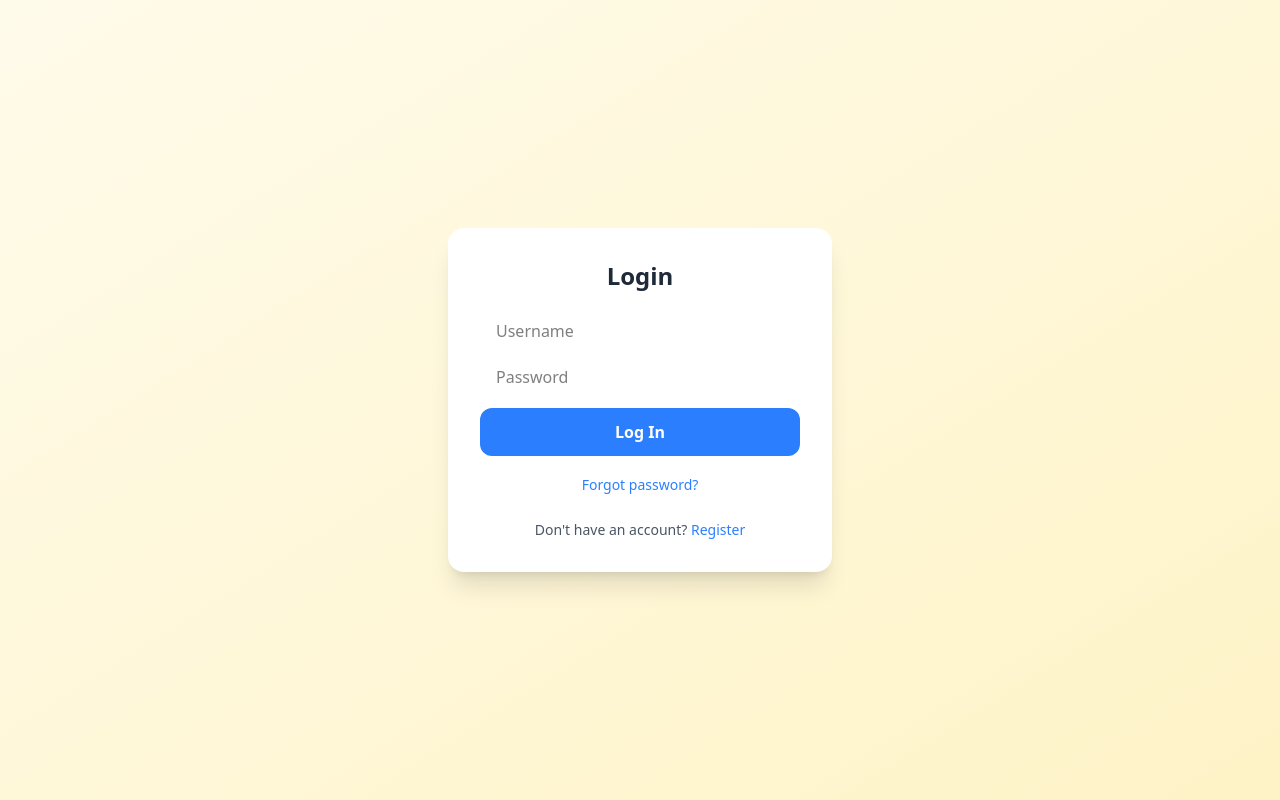
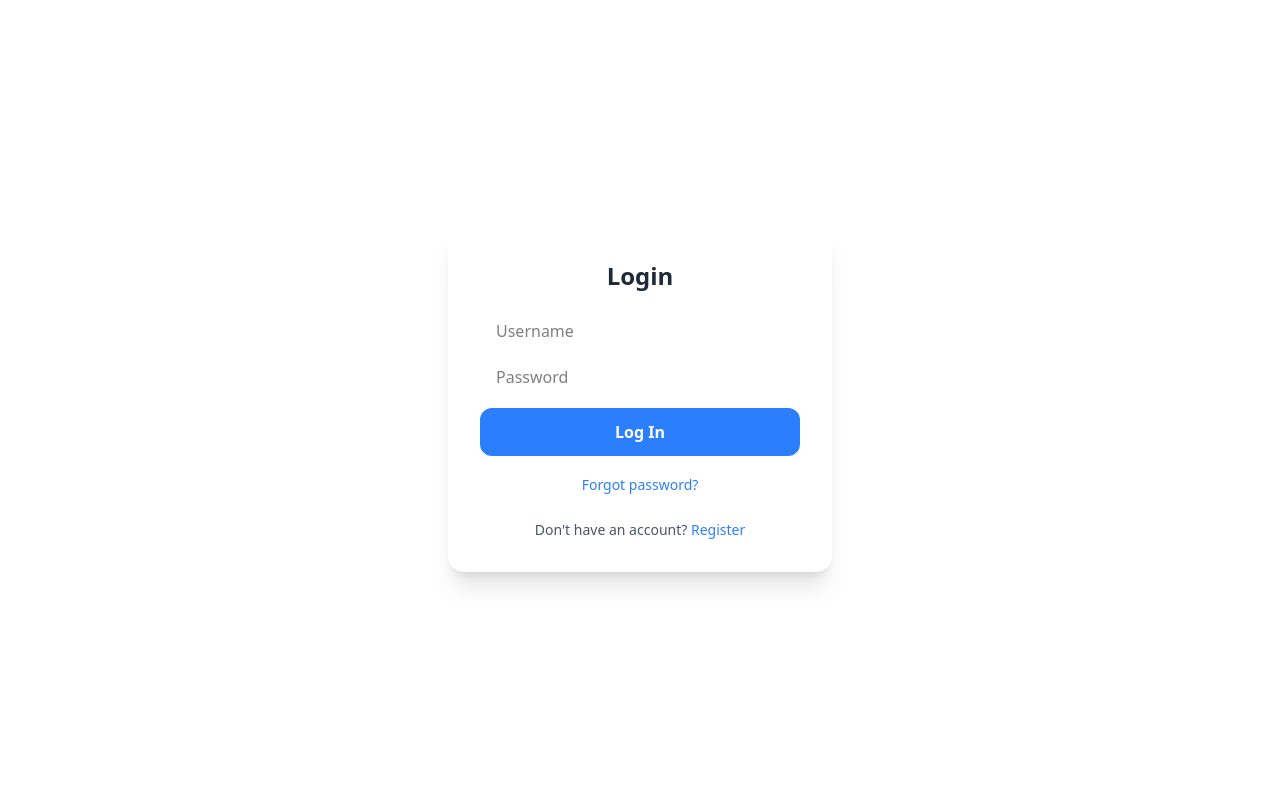
Before and after one commit to sinan668/eventmate-project, a React (Vite) app: page /login in a window 1280 px wide. Built offline with nearby package versions, Linux system fonts and the light colour scheme.

Commit message:
modify login page and impliment new class

```diff
--- a/src/components/login-page/login.jsx
+++ b/src/components/login-page/login.jsx
@@ -1,7 +1,7 @@
 
 function LoginPage(){
     return (
-    <section className="min-h-screen bg-gradient-to-br from-amber-50 to-amber-100 flex items-center justify-center px-4">
+    <section className="min-h-screen from-amber-50 to-amber-100 flex items-center justify-center px-4">
 
         <div className="bg-white w-full max-w-sm p-8 rounded-2xl shadow-xl">
 
```
